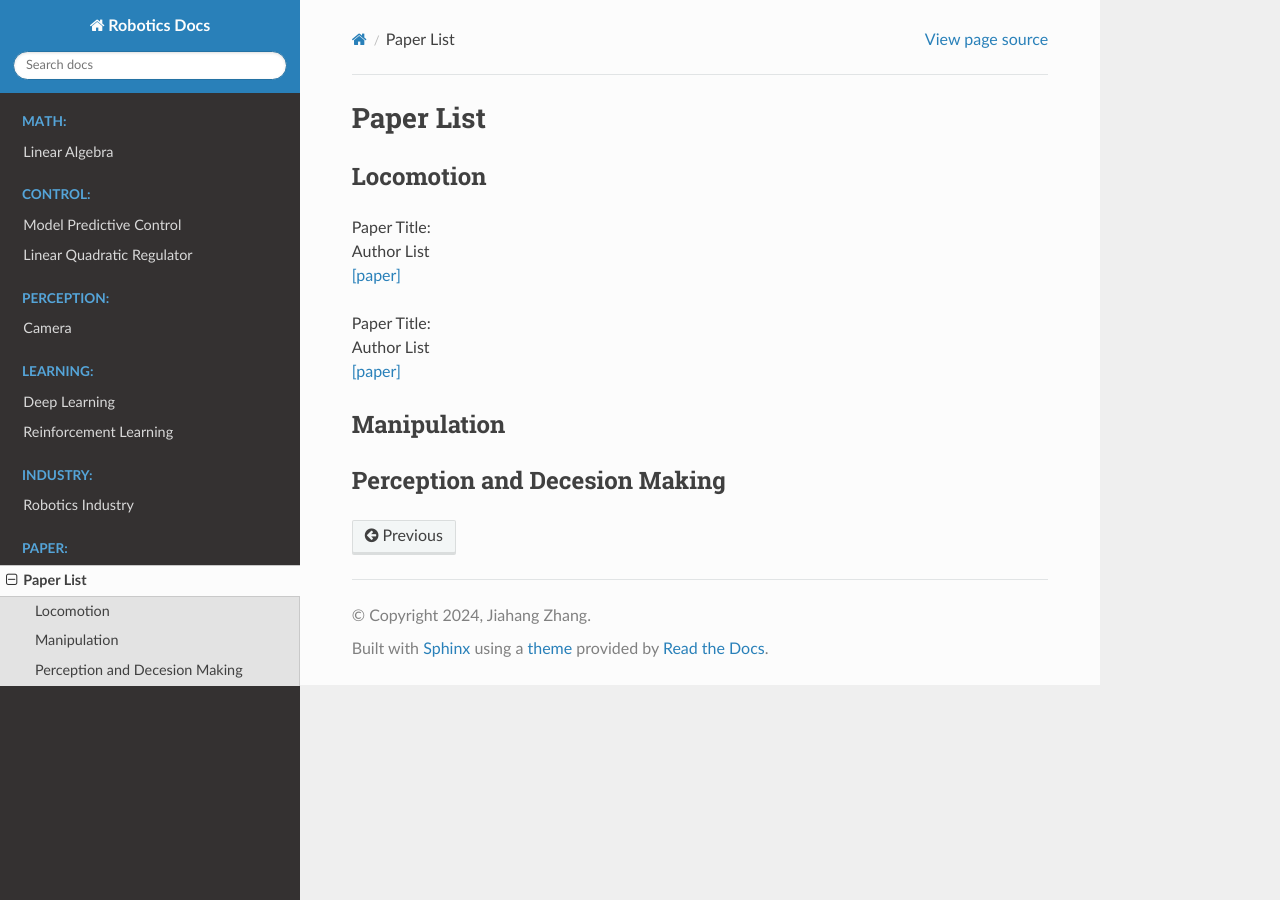
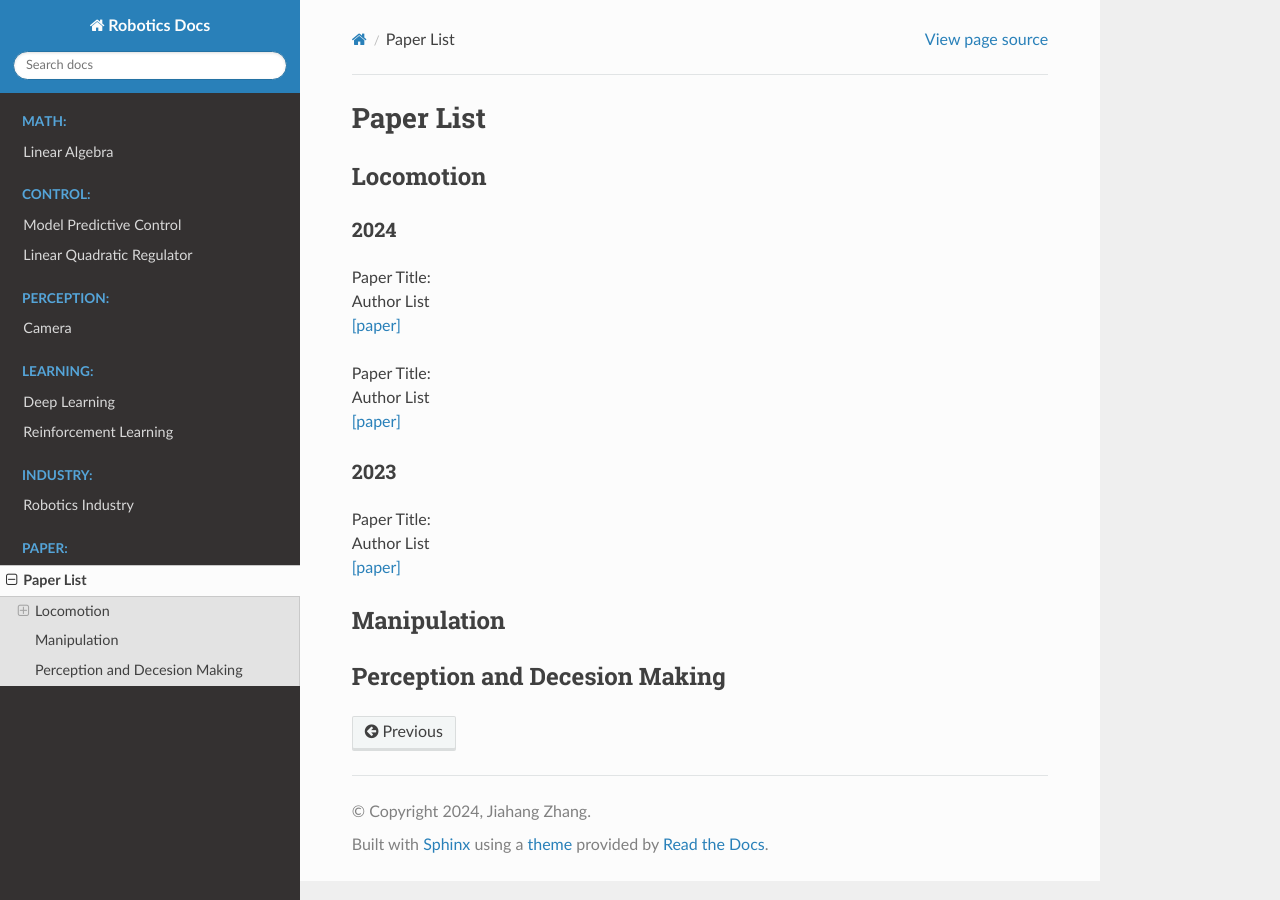
Before and after one commit to HangR00/Robotics-Docs, a Sphinx documentation site: the page built from docs/source/sections/paper/paper_list.rst, in a window 1280 px wide. Built offline with Sphinx 7.4.7 and the Read the Docs theme 3.1.0, drawn with Linux system fonts in a browser that asks for light colours.

Commit message:
Update paper_list.rst

```diff
--- a/docs/source/sections/paper/paper_list.rst
+++ b/docs/source/sections/paper/paper_list.rst
@@ -5,9 +5,21 @@ Paper List
 Locomotion
 ##########
 
+**********
+2024
+**********
+
 | Paper Title:
 | Author List
 | `[paper] <https://arxiv.org>`_
+
+| Paper Title:
+| Author List
+| `[paper] <https://arxiv.org>`_
+
+**********
+2023
+**********
 
 | Paper Title:
 | Author List
```
